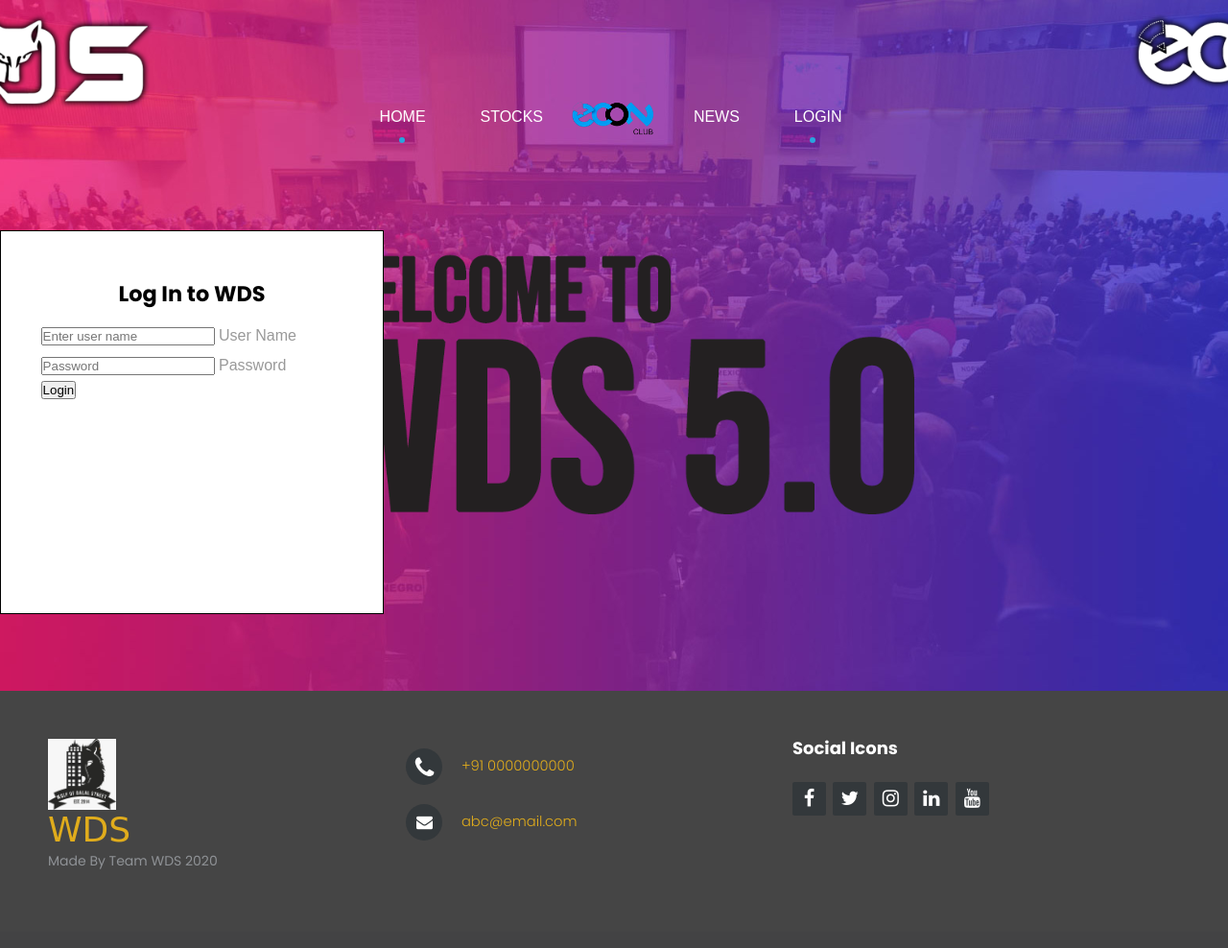
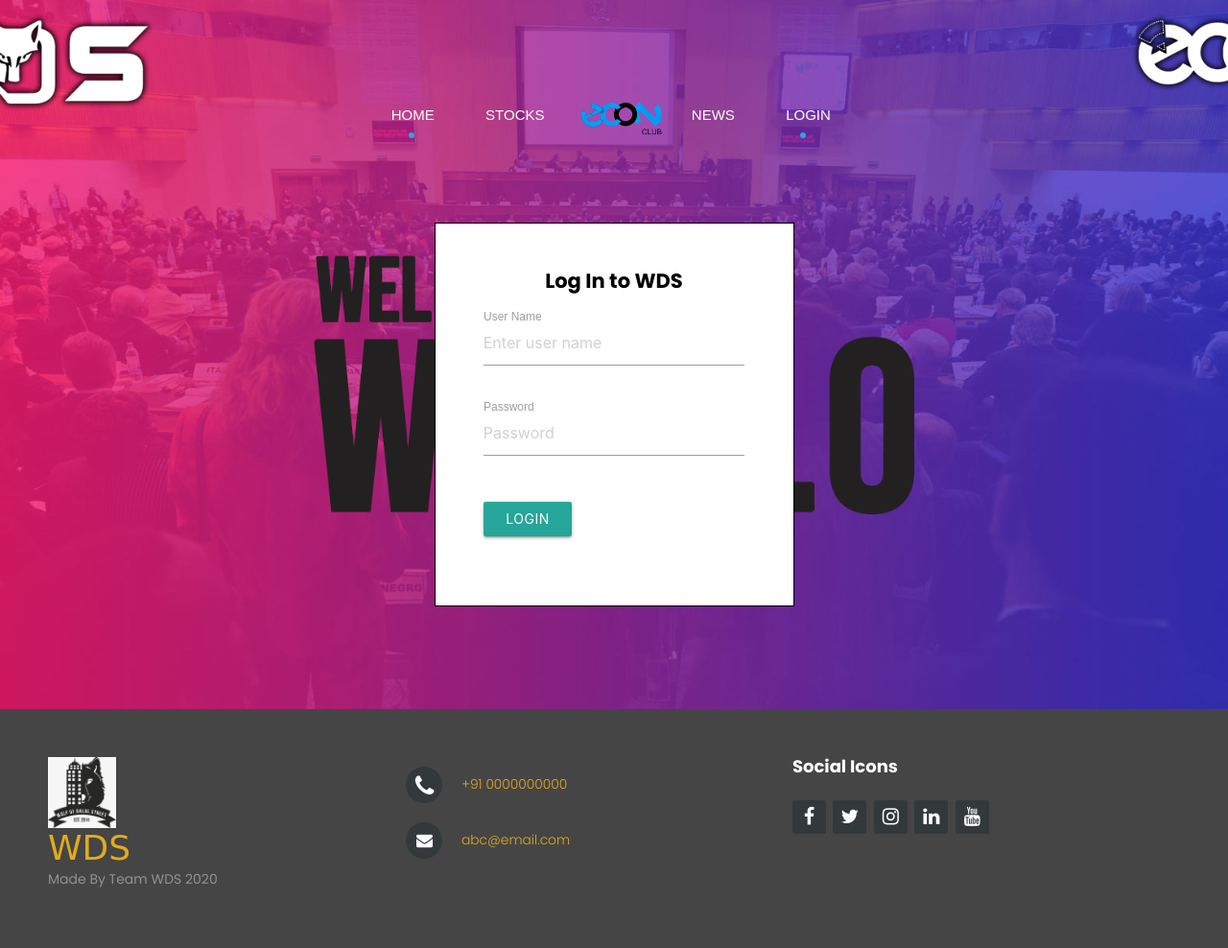
Before and after one commit to Nipun3120/wds-2020, a Django app: page /userlogin/ in a window 1280 px wide. Shown: the whole page at 96% size. Before the commit the page ends 906 px from the top, so only its background shows below. Run offline with Django 3.2, Linux system fonts and the light colour scheme; some libraries are stand-ins or nearby versions.

Commit message:
Login page

```diff
--- a/wds/static_in_env/css/login.css
+++ b/wds/static_in_env/css/login.css
@@ -39,7 +39,7 @@
     border: 1px solid #000;
 }
 .main-form form{
-    margin-top: .7rem;
+	margin-top: .7rem;
 }
 .main-form .form-heading{
     text-align: center;
--- a/wds/templates/base.html
+++ b/wds/templates/base.html
@@ -14,13 +14,18 @@
     <link rel="stylesheet" href="{% static 'owl-carousel/owl.theme.css' %}">
     <link rel="stylesheet" href="{% static 'css/lightcase.css' %}">
     <link rel="stylesheet" href="https://cdnjs.cloudflare.com/ajax/libs/font-awesome/4.7.0/css/font-awesome.min.css">
-
+    <link rel="stylesheet" href="{% static 'css/css/materialize.css' %}">
+    <link rel="stylesheet" href="{% static 'css/css/materialize.min.css' %}">
     <!-- CUSTOM STYLE -->
     <link rel="stylesheet" href="{% static 'css/login.css' %}">
     <link rel="stylesheet" href="{% static 'css/template-style.css' %}">
     <link href="https://fonts.googleapis.com/css?family=Poppins:100,200,300,400,700,900&amp;subset=latin-ext" rel="stylesheet">
     <script type="text/javascript" src="{% static 'js/jquery-1.8.3.min.js' %}"></script>
     <script type="text/javascript" src="{% static 'js/jquery-ui.min.js' %}"></script>
+    <script type="text/javascript" src="{% static 'js/js/materialize.js' %}"></script>
+    <script type="text/javascript" src="{% static 'js/js/materialize.min.js' %}"></script>
+
+
     <script type="text/javascript" src="{% static 'js/validation.js' %}"></script>
 </head>
 <body class="size-1280 primary-color-light-blue">
--- a/wds/templates/userlogin.html
+++ b/wds/templates/userlogin.html
@@ -28,33 +28,6 @@ body{
 .top-nav ul li a{
     color: #fff;
     font-size: 1rem;
-}
-
-.main-form {
-    background-color: #fff;
-    margin-top: 15rem;
-    max-width: 100%;
-}
-
-.main-form {
-    margin: initial auto;
-    width: 25rem;
-    min-height: 50vh;
-    padding: 3.2rem 2.6rem;
-    border: 1px solid #000;
-}
-.main-form form{
-    margin-top: .7rem;
-}
-.main-form .form-heading{
-    text-align: center;
-}
-.main-form .form-heading h2{
-    font-weight: 600;
-}
-.form-field{
-
-    margin-top: 5px;
 }
 
 </style>
@@ -92,7 +65,7 @@ body{
 
     </header>
   <section>
-    <div class="container">
+    <div ="container-fluid col-xl-5" style="padding:7px; ">
       <div class="row main-form">
 
           <div class="form-heading">
```
Also changed, not shown: wds/db.sqlite3.
